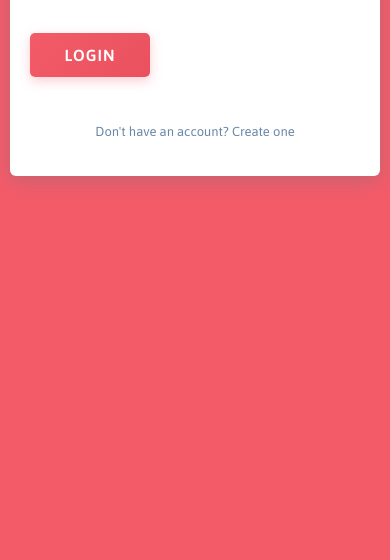
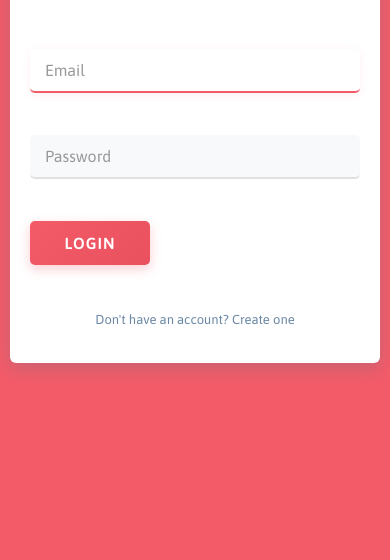
Before and after one commit to Muhanad-DEV/expense-tracker, a plain HTML site: page login.html in a window 390 px wide. Shown: the part 284-844 px from the top of the page. Drawn offline with Linux system fonts and the light colour scheme.

Commit message:
Fix login form centering on all screen sizes
- Ensured login form is perfectly centered both horizontally and vertically
- Fixed mobile responsive centering (removed flex-start alignment)
- Added position relative to auth-body for better positioning context
- Maintained proper centering on tablets (768px) and phones (480px)
- Updated CSS version to 4.1 for cache busting
- Login form now appears in the exact center of the page on all devices

```diff
--- a/login.html
+++ b/login.html
@@ -4,7 +4,7 @@
   <meta charset="utf-8">
   <meta name="viewport" content="width=device-width, initial-scale=1, maximum-scale=1, user-scalable=no">
   <title>Expense Tracker - Login</title>
-  <link rel="stylesheet" href="styles.css?v=4.0">
+  <link rel="stylesheet" href="styles.css?v=4.1">
   <link href="https://fonts.googleapis.com/css2?family=Asap:wght@400;600;700&display=swap" rel="stylesheet">
 </head>
 <body class="auth-body">
--- a/styles.css
+++ b/styles.css
@@ -342,6 +342,7 @@ input, select {
   margin: 0;
   padding: 20px;
   box-sizing: border-box;
+  position: relative;
 }
 
 .login {
@@ -379,8 +380,8 @@ input, select {
 @media (max-width: 768px) {
   .auth-body {
     padding: 15px;
-    align-items: flex-start;
-    padding-top: 60px;
+    align-items: center;
+    justify-content: center;
   }
 
   .login {
@@ -420,7 +421,8 @@ input, select {
 @media (max-width: 480px) {
   .auth-body {
     padding: 10px;
-    padding-top: 40px;
+    align-items: center;
+    justify-content: center;
   }
 
   .login {
```
Also changed, not shown: 1 other file.
